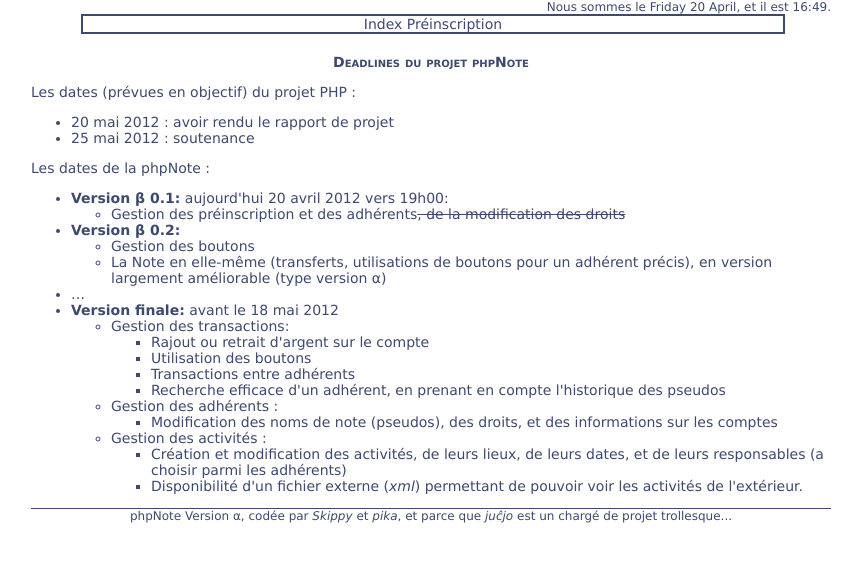
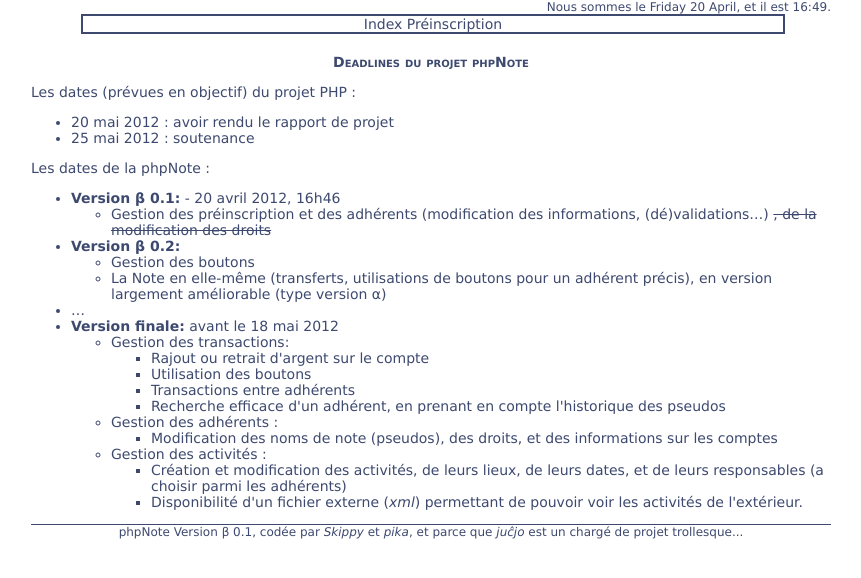
Before and after one commit to pikachuyann/phpnote, a PHP site: page /deadlines.php in a window 1280 px wide. Shown: the top 578 px of the page, without its empty margins (209-1070 px from the left). Run offline with PHP 8.4, Linux system fonts and the light colour scheme.

Commit message:
Level up ! Beta 0.1 !!

```diff
--- a/php-include/style-v1.php
+++ b/php-include/style-v1.php
@@ -55,7 +55,7 @@ function haut_de_page($userinfo,$titre="", $js_list=array()) {
 		else { $BdPAffiche=1; }
 		// Userinfo n'est pas forcément utile ?
 ?>
-<div class='bottom_credits'> phpNote <a href='/deadlines.php'>Version &alpha;</a>, cod&eacute;e par <i>Skippy</i> et <i>pika</i>, et parce que <i>ju&#x0109;jo</i> est un charg&eacute; de projet <a href='/ListeQuotes.php'>troll</a>esque... </div>
+<div class='bottom_credits'> phpNote <a href='/deadlines.php'>Version &beta; 0.1</a>, cod&eacute;e par <i>Skippy</i> et <i>pika</i>, et parce que <i>ju&#x0109;jo</i> est un charg&eacute; de projet <a href='/ListeQuotes.php'>troll</a>esque... </div>
 </body>
 </html>
 <?php
--- a/www/deadlines.php
+++ b/www/deadlines.php
@@ -11,9 +11,9 @@
 </ul>
 <p>Les dates de la phpNote :</p>
 <ul style='margin-top:0px;'>
-<li> <strong>Version &beta; 0.1:</strong> aujourd'hui 20 avril 2012 vers 19h00:
+<li> <strong>Version &beta; 0.1:</strong> - 20 avril 2012, 16h46
 <ul style='margin-top:0px;'>
-<li> Gestion des pr&eacute;inscription et des adh&eacute;rents<del>, de la modification des droits</del> </li>
+<li> Gestion des pr&eacute;inscription et des adh&eacute;rents (modification des informations, (d&eacute;)validations…) <del>, de la modification des droits</del> </li>
 </ul>
 <li> <strong>Version &beta; 0.2:</strong>
 <ul style='margin-top:0px;'>
```
